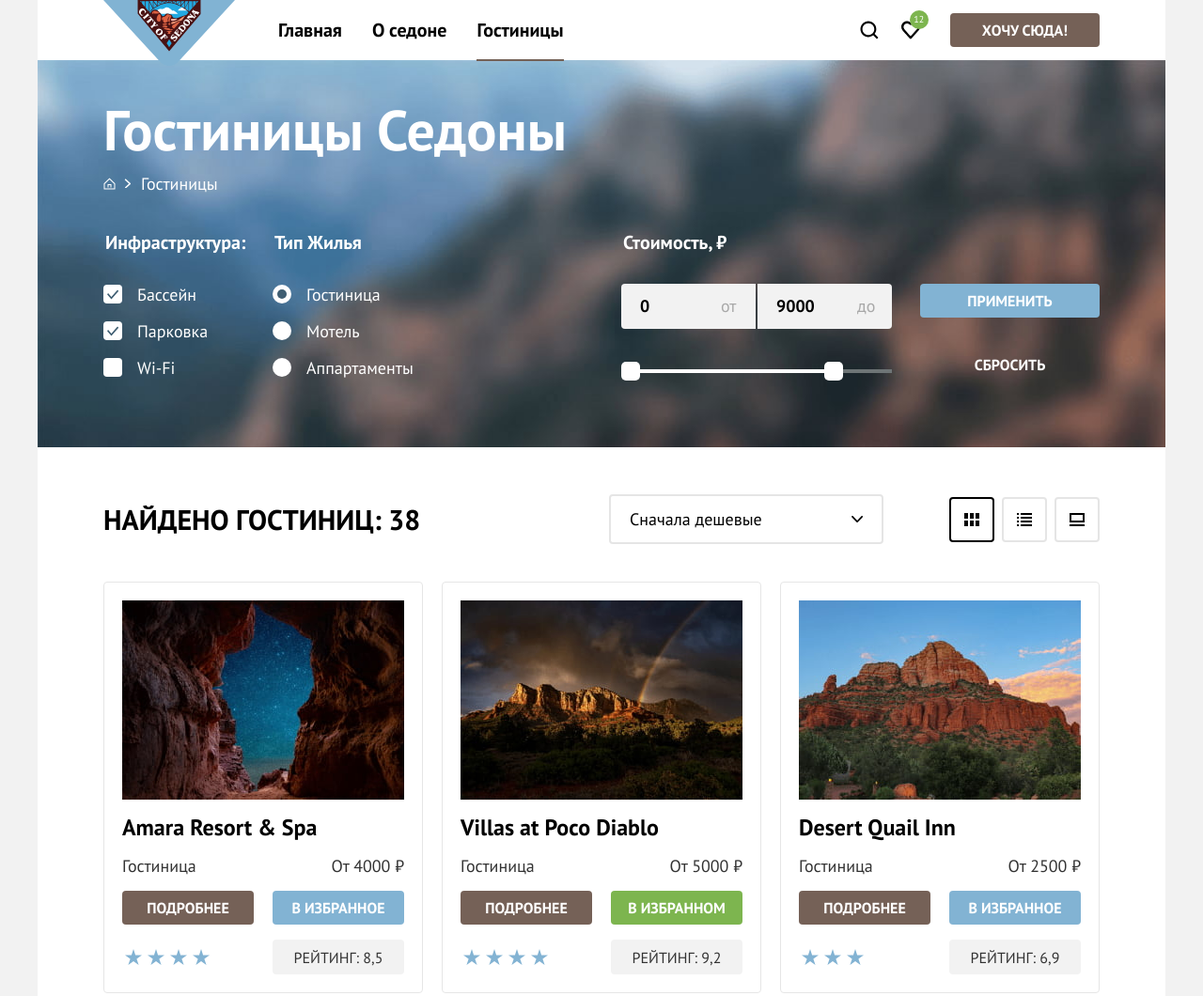
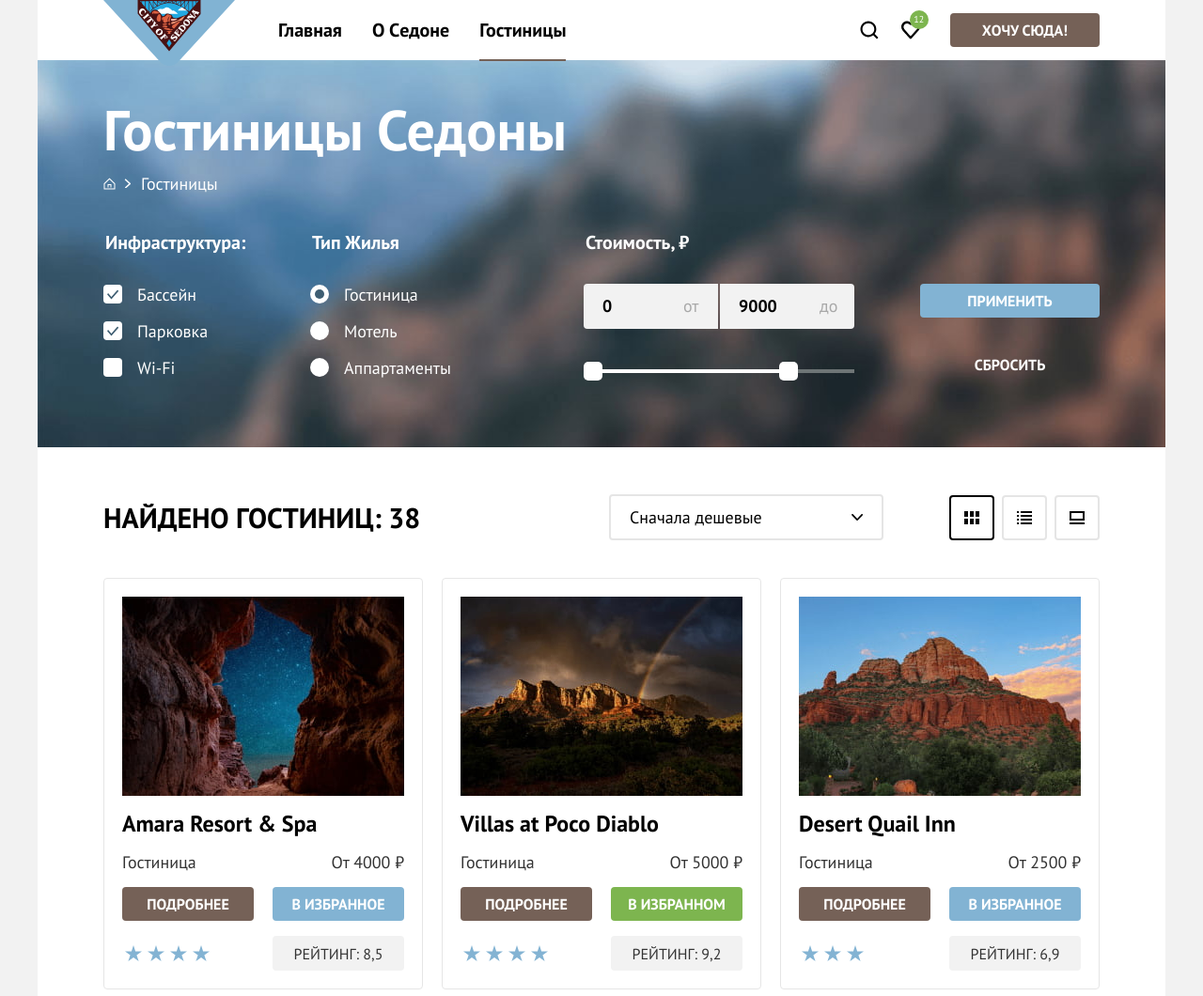
Before and after one commit to htmlacademy-htmlcss/2088903-sedona-39, a plain HTML site: page catalog.html in a window 1280 px wide. Shown: the top 1060 px of the page at 94% size. Drawn offline with Linux system fonts and the light colour scheme.

Commit message:
prepares for mentor review

```diff
--- a/catalog.html
+++ b/catalog.html
@@ -22,7 +22,7 @@
                 <a class="nav-link" href="index.html">Главная</a>
               </li>
               <li class="nav-item">
-                <a class="nav-link" href="#">О седоне</a>
+                <a class="nav-link" href="#">О Cедоне</a>
               </li>
               <li class="nav-item nav-active">
                 <span class="nav-link">Гостиницы</span>
@@ -51,7 +51,7 @@
           </nav>
         </div>
       </header>
-      <main class="page-main main-inner">
+      <main class="page-main main-inner" data-test="main">
         <!-- Section Filter -->
         <header class="header-inner" data-test="filter">
           <div class="container">
@@ -145,7 +145,7 @@
                 </div>
                 <div class="range">
                   <div class="range-scale">
-                    <div class="range-bar" style="left: 0; width: 226px">
+                    <div class="range-bar" style="left: 0; width: 218px">
                       <button class="range-toggle toggle-min">
                         <span class="visually-hidden">Изменить минимальную цену</span>
                       </button>
--- a/styles/styles.css
+++ b/styles/styles.css
@@ -681,7 +681,7 @@ img {
 
 .filter {
   display: flex;
-  gap: 30px;
+  gap: 70px;
   margin: 40px 0 0;
 }
 
@@ -1134,7 +1134,7 @@ img {
 /* Control */
 .select-control {
   width: 292px;
-  padding: 14px 20px;
+  padding: 12px 20px;
   padding-right: 48px;
   font: inherit;
   background-color: #ffffff;
```
